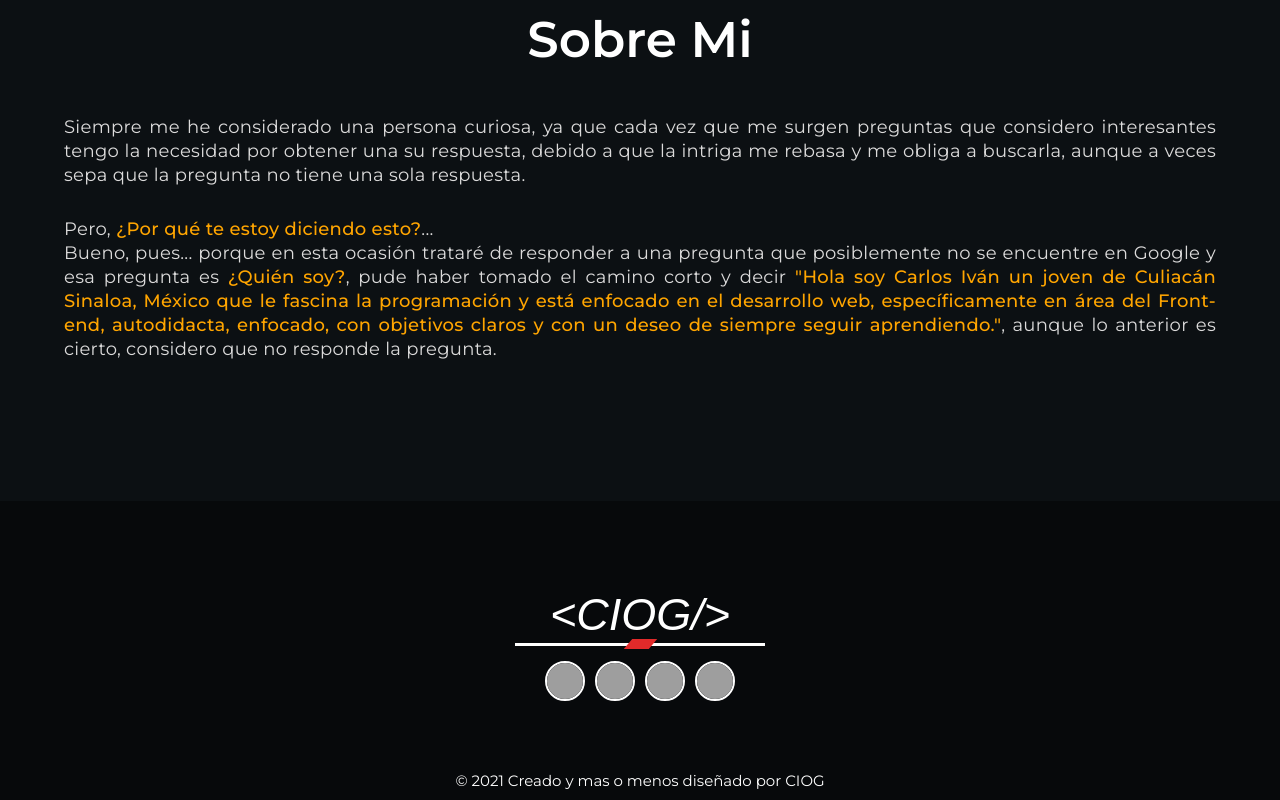
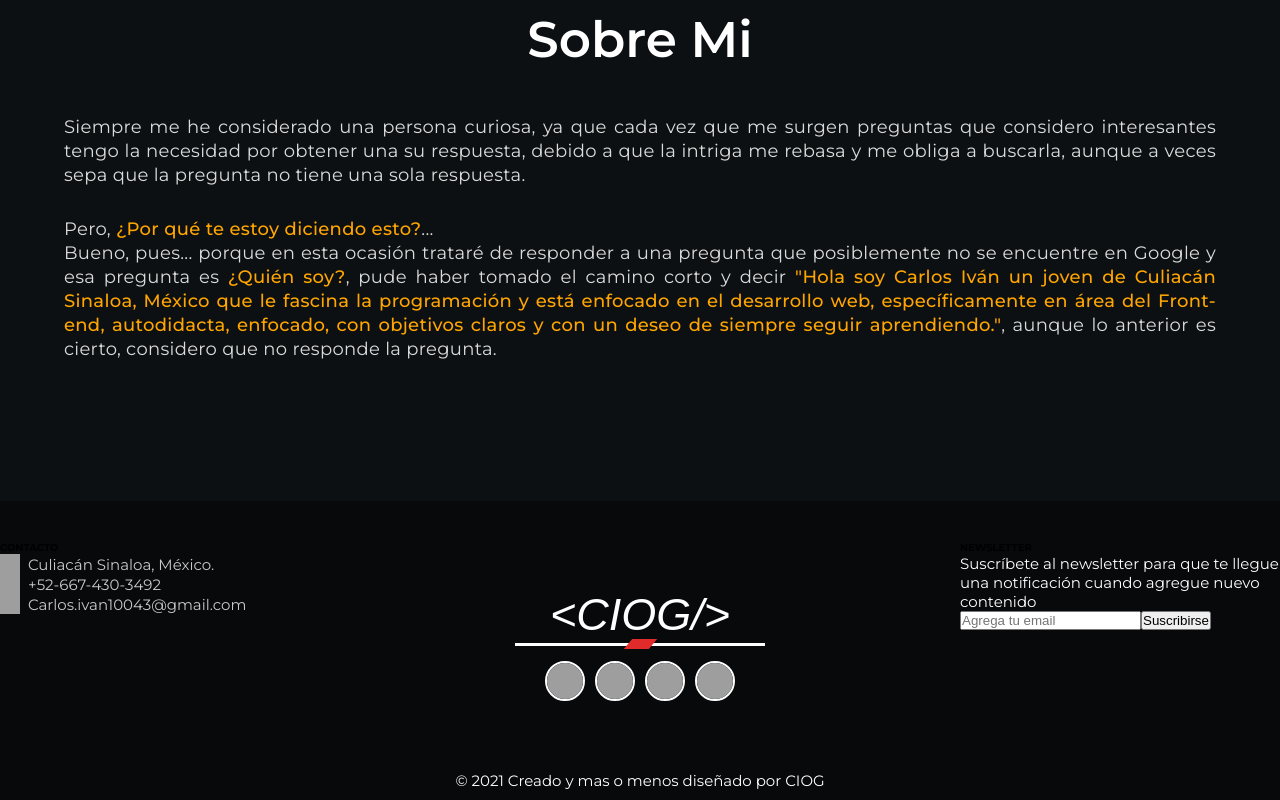
Before and after one commit to CIOG2/Portafolio, a Next.js app: page / in a window 1280 px wide. Shown: the part 811-1611 px from the top of the page. Built offline with nearby package versions, Linux system fonts and the light colour scheme; grey boxes are pictures that could not be loaded; a web font is replaced by a local one.

Commit message:
add: new sections to the footer

```diff
--- a/Components/Footer/index.tsx
+++ b/Components/Footer/index.tsx
@@ -1,25 +1,67 @@
 import MainFooter from './MainFooter';
 import Styles from './styles.module.scss';
+import List from './List';
 
+const contact = [
+    {
+        value: 'Culiacán Sinaloa, México.',
+        url: 'https://www.google.com/search?q=culiacan+sinaloa%2C+mexico&rlz=1C1ONGR_esMX1033MX1033&oq=culiacan&aqs=chrome.1.69i60j69i59j69i57j46i20i263i433i512j69i59j69i60l3.7400j0j7&sourceid=chrome&ie=UTF-8',
+        icon: "/assets/location-50.png",
+        target: true,
+    },
+    {
+        value: '+52-667-430-3492',
+        url: 'tel:+526674303492',
+        icon: "/assets/phone-50.png",
+        target: false,
+    },
+    {
+        value: 'Carlos.ivan10043@gmail.com',
+        url: 'mailto:carlos.ivan10043@gmail.com',
+        icon: "/assets/mail-50.png",
+        target: false,
+    },
+];
 
 const Footer = () => {
 
     return (
         <footer className = {Styles['footer']} >
             <section className = {Styles['footer__section']}>
-                <div className = {Styles['']}>
-                    {/* <h4>Contacto</h4>
-                        <ul>
-                            <li>Culiacan</li>
-                            <li></li>
-                            <li></li>
-                        </ul> */}
+                <div className = {Styles['footer__section--div']}>
+                    <h4 className = {Styles['footer__section--title']} >CONTACTO</h4>
+                    <ul className = {Styles['footer__section--ul']}>
+                        {contact.map((item, index) =>
+                            <List
+                            key = {index}
+                            value = {item.value}
+                            url = {item.url}
+                            icon = {item.icon}
+                            target = {item.target}
+                            />
+                            )}
+                    </ul>
                 </div>
 
                 <MainFooter/>
 
-                <div className = {Styles['']}>
-
+                <div className = {Styles['footer__section--another']}>
+                    <h4 className = {Styles['footer__section--title']} >NEWSLETTER</h4>
+                    <div className = {Styles['footer__section--ul']}>
+                        <p className = {Styles['footer__section--parrafo']}>
+                            Suscríbete al newsletter para que te llegue una notificación cuando agregue nuevo contenido
+                        </p>
+                        <input
+                            type='email'
+                            placeholder='Agrega tu email'
+                            className = {Styles['footer__section--input']}
+                        />
+                        <button
+                            className = {Styles['footer__section--button']}
+                        >
+                            Suscribirse
+                        </button>
+                    </div>
                 </div>
             </section>
             <h3 className = {Styles['footer__footer--text']}>
```
